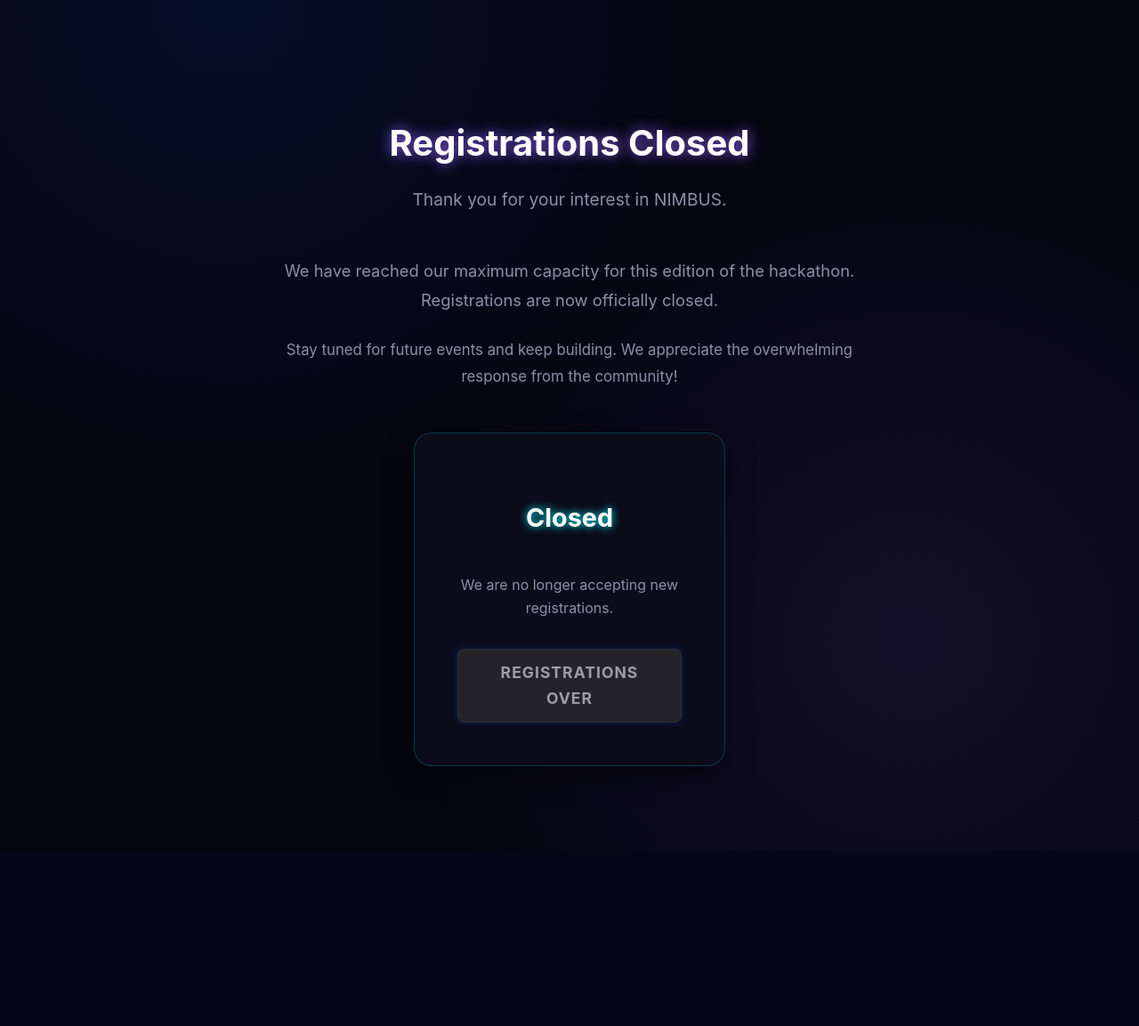
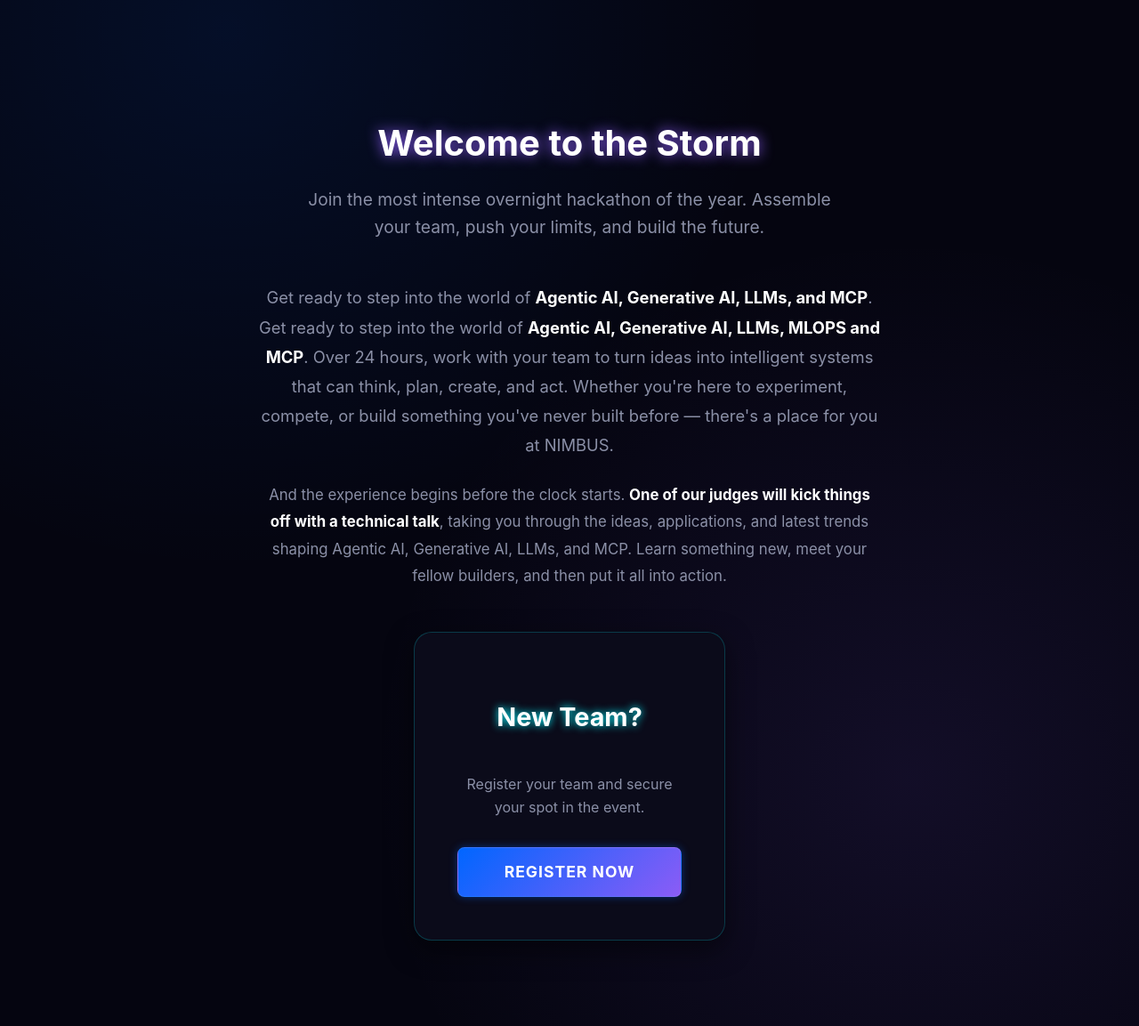
Before and after one commit to Senzar36/Nimbus, a Flask app: page / in a window 1280 px wide. Shown: the part 244-1397 px from the top of the page at 89% size. Before the commit the page ends 1110 px from the top, so only its background shows below. Run offline with Flask 3, Linux system fonts and the light colour scheme; some libraries are stand-ins or nearby versions.

Commit message:
Reopened Registration

```diff
--- a/app.py
+++ b/app.py
@@ -24,7 +24,7 @@ app = Flask(__name__)
 limiter = Limiter(
     key_func=get_remote_address,
     app=app,
-    default_limits=["200 per day", "50 per hour"]
+    default_limits=["2000 per day", "500 per hour"]
 )
 csrf = CSRFProtect(app)
 app.secret_key = os.getenv('SECRET_KEY')
--- a/templates/index.html
+++ b/templates/index.html
@@ -56,26 +56,32 @@
 
     <div class="container">
         <div class="hero-section">
-            <h2 style="font-size: 2.5rem; margin-bottom: 1rem; color: #fff; text-shadow: 0 0 15px var(--purple);">Registrations Closed</h2>
+            <h2 style="font-size: 2.5rem; margin-bottom: 1rem; color: #fff; text-shadow: 0 0 15px var(--purple);">Welcome to the Storm</h2>
             <p style="color: var(--muted); max-width: 600px; margin: 0 auto 3rem auto; font-size: 1.2rem;">
-                Thank you for your interest in NIMBUS.
+                Join the most intense overnight hackathon of the year.
+                Assemble your team, push your limits, and build the future.
             </p>
 
             <p style="color: var(--muted); max-width: 700px; margin: 0 auto 1.5rem auto; font-size: 1.15rem; line-height: 1.8;">
-                We have reached our maximum capacity for this edition of the hackathon.
-                Registrations are now officially closed.
+                Get ready to step into the world of <strong style="color: #fff;">Agentic AI, Generative AI, LLMs, and MCP</strong>.
+                Get ready to step into the world of <strong style="color: #fff;">Agentic AI, Generative AI, LLMs, MLOPS and MCP</strong>.
+                Over 24 hours, work with your team to turn ideas into intelligent systems that can think,
+                plan, create, and act. Whether you're here to experiment, compete, or build something
+                you've never built before — there's a place for you at NIMBUS.
             </p>
 
             <p style="color: var(--muted); max-width: 700px; margin: 0 auto 3rem auto; font-size: 1.05rem; line-height: 1.8;">
-                Stay tuned for future events and keep building. We appreciate the overwhelming response
-                from the community!
+                And the experience begins before the clock starts.
+                <strong style="color: #fff;">One of our judges will kick things off with a technical talk</strong>,
+                taking you through the ideas, applications, and latest trends shaping Agentic AI, Generative AI,
+                LLMs, and MCP. Learn something new, meet your fellow builders, and then put it all into action.
             </p>
 
             <div class="action-cards">
                 <div class="action-card">
-                    <h2 class="text-cyan">Closed</h2>
-                    <p style="color: var(--muted); margin-bottom: 2rem;">We are no longer accepting new registrations.</p>
-                    <span class="btn" style="background: #333; cursor: not-allowed; opacity: 0.6;">Registrations Over</span>
+                    <h2 class="text-cyan">New Team?</h2>
+                    <p style="color: var(--muted); margin-bottom: 2rem;">Register your team and secure your spot in the event.</p>
+                    <a href="{{ url_for('register') }}" class="btn">Register Now</a>
                 </div>
             </div>
         </div>
```
